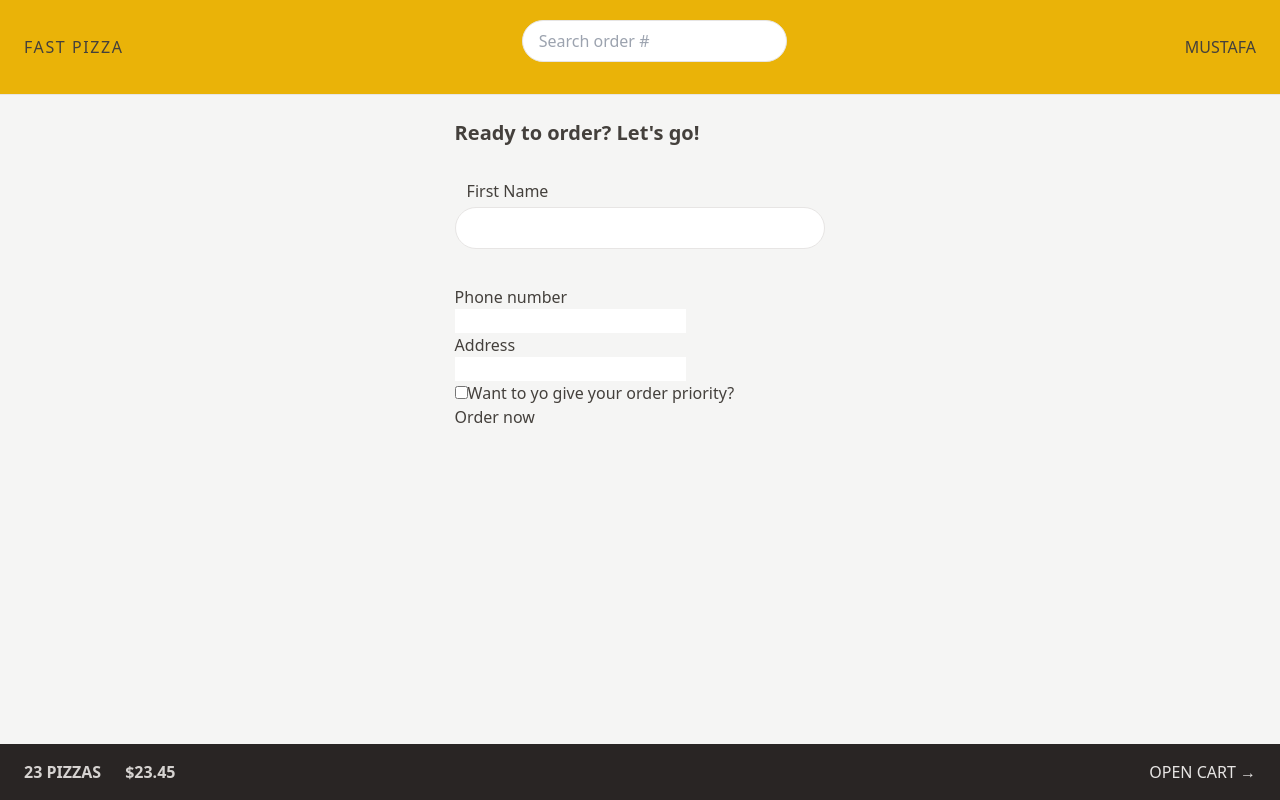
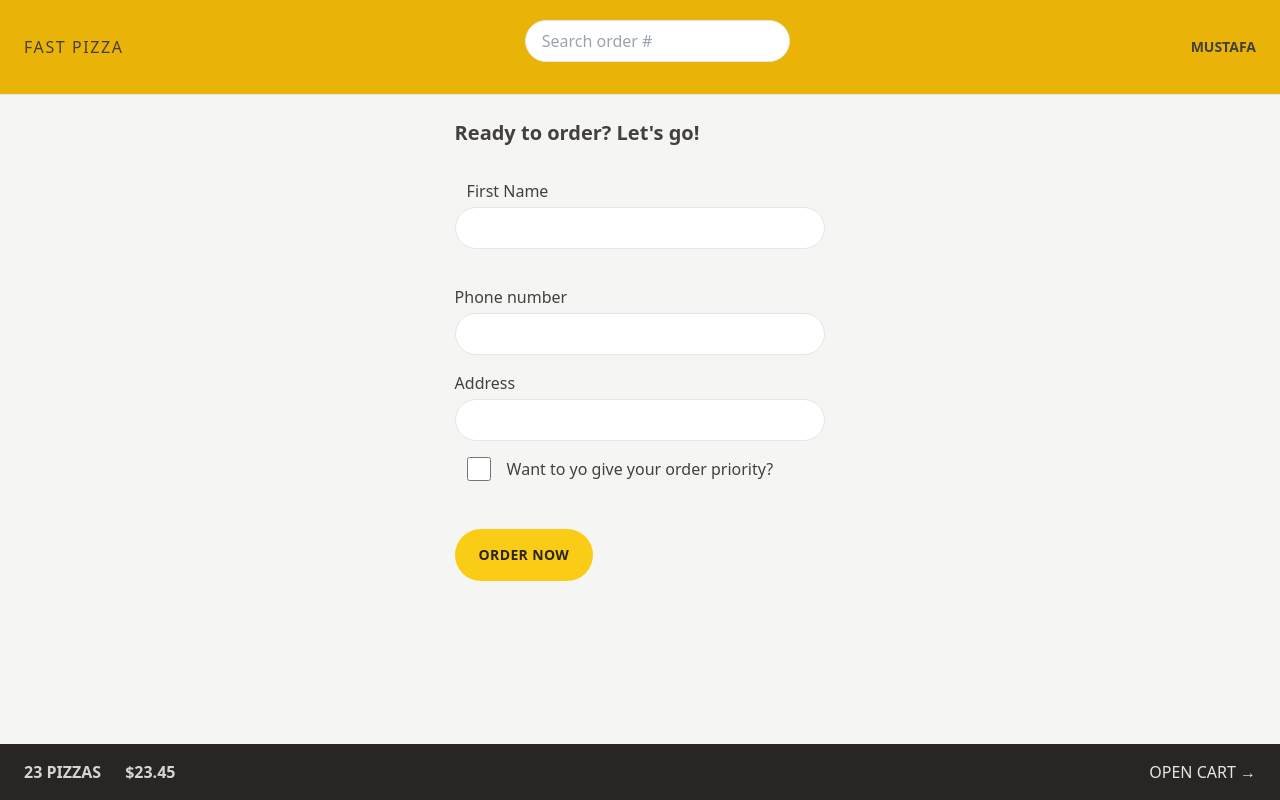
Before and after one commit to mustafa-khaled/Fast-Pizza, a React (Vite) app: page /order/new in a window 1280 px wide. Built offline with nearby package versions, Linux system fonts and the light colour scheme.

Commit message:
cart styles

```diff
--- a/src/features/cart/CartOverview.jsx
+++ b/src/features/cart/CartOverview.jsx
@@ -2,7 +2,10 @@ import { Link } from "react-router-dom";
 
 function CartOverview() {
   return (
-    <div className="flex items-center	justify-between bg-stone-800 px-4 py-4 text-sm uppercase text-stone-200 sm:px-6 md:text-base">
+    <div
+      className="flex items-center justify-between bg-stone-800 px-4 py-4 text-sm uppercase
+     text-stone-200 sm:px-6 md:text-base"
+    >
       <p className="space-x-4 font-semibold	text-stone-300 sm:space-x-6">
         <span>23 pizzas</span>
         <span>$23.45</span>
--- a/src/features/order/CreateOrder.jsx
+++ b/src/features/order/CreateOrder.jsx
@@ -1,6 +1,7 @@
 import { useState } from "react";
 import { Form, redirect, useActionData, useNavigation } from "react-router-dom";
 import { createOrder } from "../../services/apiRestaurant";
+import Button from "../../ui/Button";
 
 // https://uibakery.io/regex-library/phone-number
 const isValidPhone = (str) =>
@@ -54,23 +55,24 @@ function CreateOrder() {
         <div>
           <label>Phone number</label>
           <div>
-            <input type="tel" name="phone" required />
+            <input type="tel" name="phone" required className="input" />
           </div>
           {formErrors?.phone && <p>{formErrors.phone}</p>}
         </div>
 
-        <div>
+        <div className="relative">
           <label>Address</label>
           <div>
-            <input type="text" name="address" required />
+            <input type="text" name="address" required className="input" />
           </div>
         </div>
 
-        <div>
+        <div className="mx-3 mb-12 flex items-center gap-4">
           <input
             type="checkbox"
             name="priority"
             id="priority"
+            className="h-6 w-6 accent-yellow-500"
             // value={withPriority}
             // onChange={(e) => setWithPriority(e.target.checked)}
           />
@@ -79,9 +81,10 @@ function CreateOrder() {
 
         <div>
           <input type="hidden" name="cart" value={JSON.stringify(cart)} />
-          <button disabled={isSubmitting}>
+
+          <Button disabled={isSubmitting} type="primary">
             {isSubmitting ? "Placing Order" : "Order now"}
-          </button>
+          </Button>
         </div>
       </Form>
     </div>
--- /dev/null
+++ b/src/features/user/UserName.jsx
@@ -0,0 +1,9 @@
+const userName = "Mustafa";
+
+function UserName() {
+  return (
+    <div className="hidden text-sm font-semibold sm:block">{userName}</div>
+  );
+}
+
+export default UserName;
--- a/src/ui/Header.jsx
+++ b/src/ui/Header.jsx
@@ -1,14 +1,15 @@
 import { Link } from "react-router-dom";
 import SearchOrder from "../features/order/SearchOrder";
+import UserName from "../features/user/UserName";
 
 function Header() {
   return (
-    <header className="flex items-center justify-between border-b  border-stone-200 bg-yellow-500  p-4  uppercase sm:px-6">
+    <header className="flex items-center justify-between border-b border-stone-200 bg-yellow-500  p-4  uppercase sm:px-6">
       <Link to="/" className="tracking-widest">
         Fast Pizza
       </Link>
       <SearchOrder />
-      <p>Mustafa</p>
+      <UserName />
     </header>
   );
 }
```
Also changed, not shown: src/ui/Button.jsx (+4 -4 lines).
